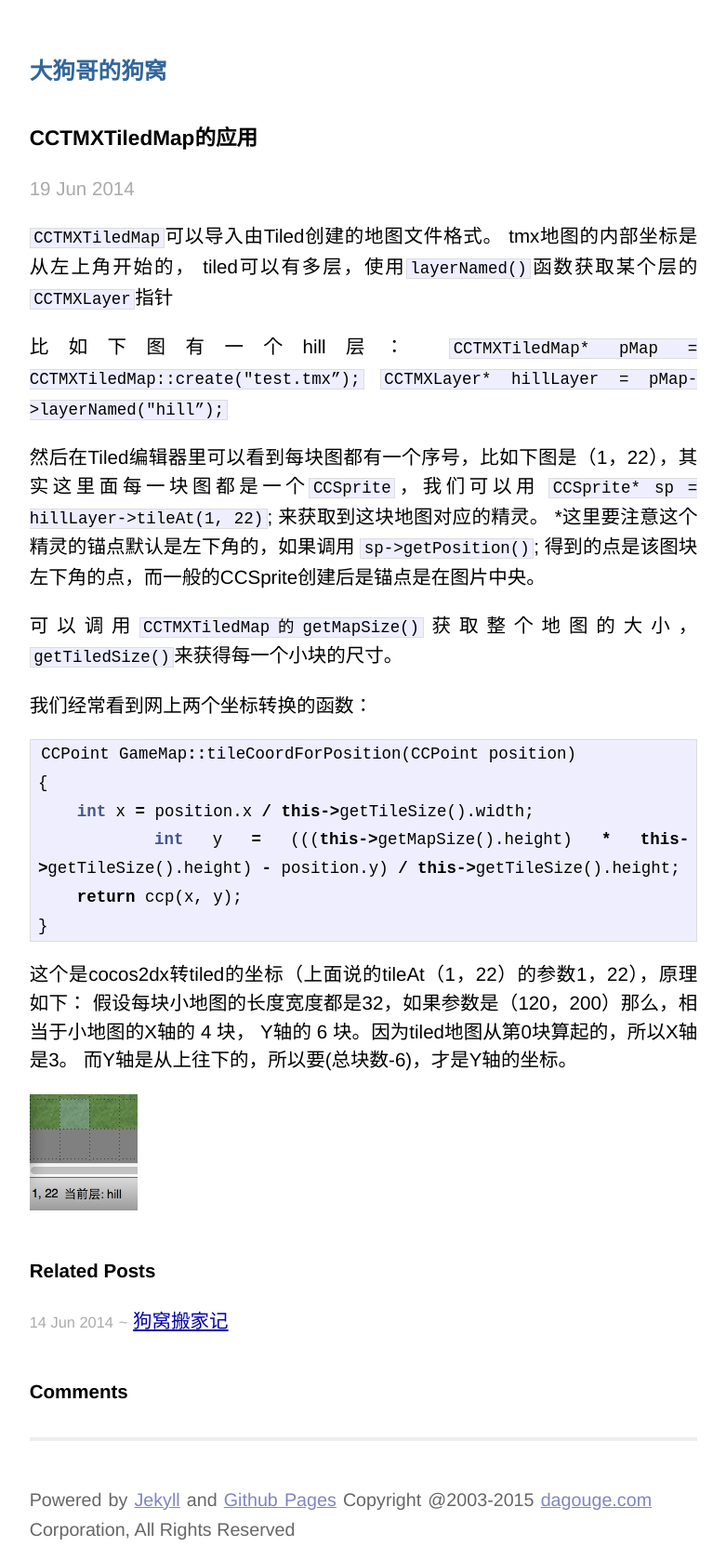
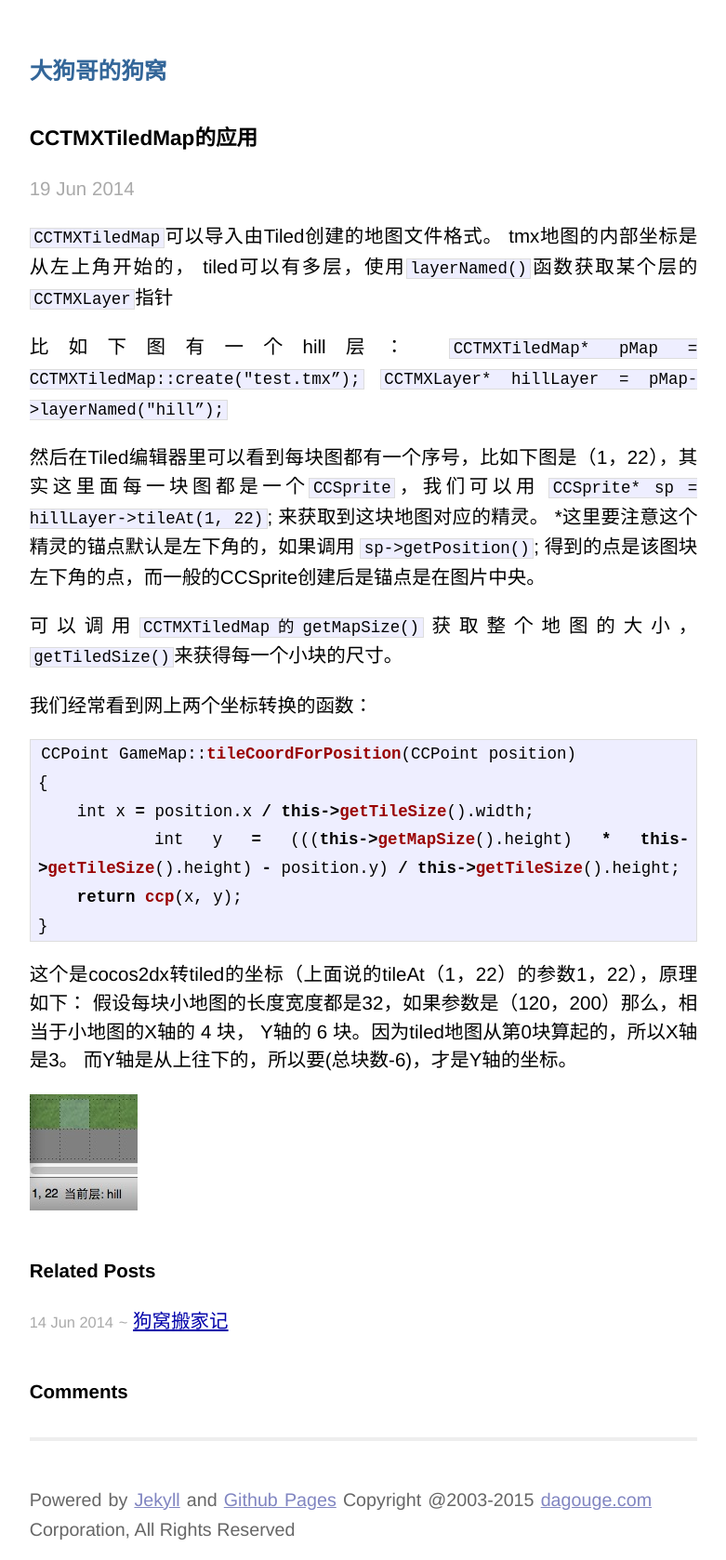
Before and after one commit to lazypos/lazypos.github.io, a Jekyll site: the page built from _posts/2014-06-19-CCTiledMap.md, in a window 1280 px wide. Shown: the whole page at 93% size, without its empty margins (249-1030 px from the left). Built offline with Jekyll 4.4.1, drawn with Linux system fonts in a browser that asks for light colours; comment, search, counter and statistics services are not loaded.

Commit message:
no message

```diff
--- a/_posts/2014-06-19-CCTiledMap.md
+++ b/_posts/2014-06-19-CCTiledMap.md
@@ -17,7 +17,7 @@ tmx地图的内部坐标是从左上角开始的， tiled可以有多层，使
 
 我们经常看到网上两个坐标转换的函数：
 
-{% highlight cpp %}
+{% highlight javascript %}
 
 CCPoint GameMap::tileCoordForPosition(CCPoint position)
 {
```
